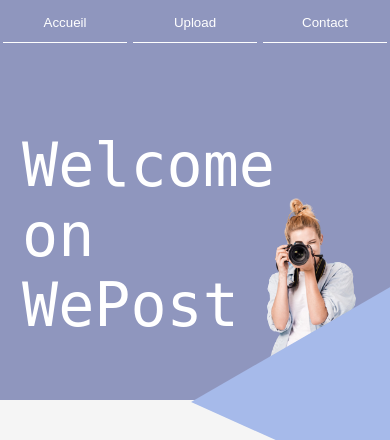
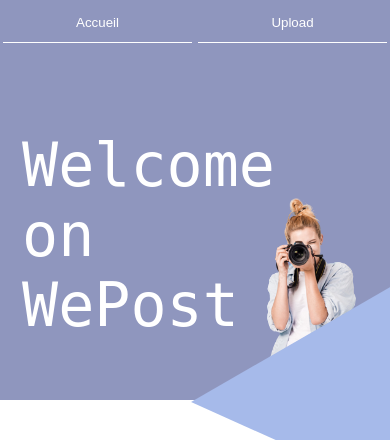
Before and after one commit to eliotsobieraj/web_capart_sobieraj, a PHP site: page /upload.php in a window 390 px wide; the page is wider, and only the part inside the window is pictured. Shown: the top 440 px of that part. Run offline with PHP 8.4, Linux system fonts and the light colour scheme.

Commit message:
Add files via upload

```diff
--- /dev/null
+++ b/footer.css
@@ -0,0 +1,3 @@
+.footer{
+    color: lightgrey;
+}
--- a/footer.php
+++ b/footer.php
@@ -6,7 +6,7 @@
           content="width=device-width, user-scalable=no, initial-scale=1.0, maximum-scale=1.0, minimum-scale=1.0">
     <meta http-equiv="X-UA-Compatible" content="ie=edge">
     <title>Document</title>
-    <link rel="stylesheet" href="style_index.css">
+    <link rel="stylesheet" href="footer.css">
 </head>
 <body>
 <div class="footer">
--- a/header.php
+++ b/header.php
@@ -17,7 +17,7 @@ ini_set('display_errors', 1);?>
     <div class="respmenucont">
         <button class="menubtnresp"><a href="index.php">Accueil</a></button>
         <button class="menubtnresp"><a href="upload.php">Upload</a></button>
-        <button class="menubtnresp">Contact</button></div>
+        </div>
     <div class="header">
         <div class="menubar">
             <button class="menubtn"><a href="index.php">Accueil</a></button>
--- a/menutop.css
+++ b/menutop.css
@@ -112,7 +112,7 @@ a{
 
     }
     .menubtnresp{
-        width: 33vw;
+        width: 50vw;
         height: 40px;
         border:none;
         background-color: #8f96be;
--- a/style_index.css
+++ b/style_index.css
@@ -136,7 +136,7 @@ a{
 .searchcont{
     position: absolute;
     right: 0;
-    top: 35px;
+    top: 65px;
     z-index: 5;
 }
 .searchbar{
@@ -164,6 +164,3 @@ a{
 .searchbar::placeholder{
     color: white;
 }
-.footer{
-    color: lightgrey;
-}
```
